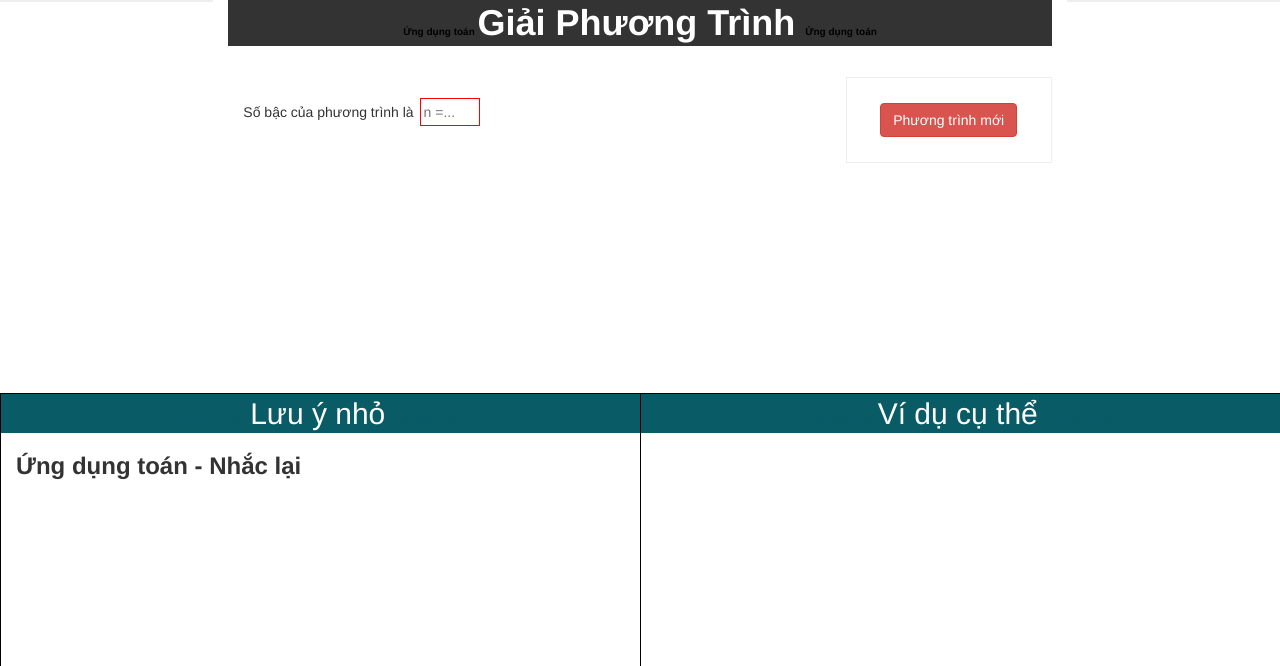
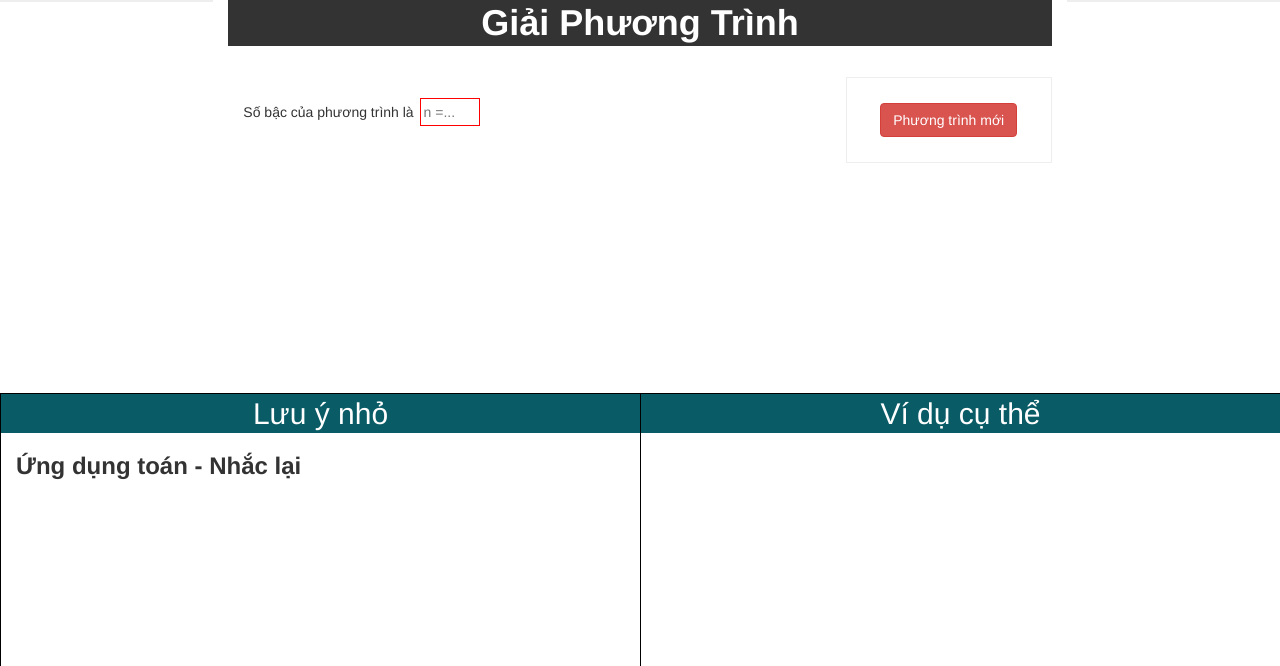
Before and after one commit to thuctoa/toanhoc, a Yii app: template views/dathuc/index.php in a window 1280 px wide. Shown: the top 666 px of the page. Run offline with PHP 8.4 and a stand-in for Yii, Linux system fonts and the light colour scheme; the template is opened without the code that fills it, so the values that code supplies are empty; some libraries are stand-ins or nearby versions.

Commit message:
pr website

```diff
--- a/views/dathuc/chiadachodathuc.php
+++ b/views/dathuc/chiadachodathuc.php
@@ -4,7 +4,7 @@ use yii\helpers\Html;
 $this->title = 'Ứng dụng toán';
 ?>
 <h1 class="tieude">
-    Ứng Dụng Toán - Chia Đa thức
+   Chia Đa thức
 </h1>
 <div class="cachtren"></div>
 <form action="/dathuc/chiadachodathuc" method="post">
--- a/views/dathuc/index.php
+++ b/views/dathuc/index.php
@@ -5,9 +5,7 @@ $this->title = 'Ứng dụng toán';
 //$this->params['breadcrumbs'][] = $this->title;
 ?>
 <h1 class="tieude">
-    <span class="pagerank"> Ứng dụng toán </span>
         Giải Phương Trình
-    <span class="pagerank"> Ứng dụng toán </span>
 </h1>
 <div class="cachtren"></div>
  <form action="/dathuc/index" method="post">
--- a/views/dathuc/luythuadathuc.php
+++ b/views/dathuc/luythuadathuc.php
@@ -4,7 +4,7 @@ use yii\helpers\Html;
 $this->title = 'Ứng dụng toán';
 ?>
 <h1 class="tieude">
-     Ứng Dụng Toán - Lũy Thừa Đa Thức
+     Lũy Thừa Đa Thức
 </h1>
 <div class="cachtren"></div>
 <form action="/dathuc/luythuadathuc" method="post">
--- a/views/dathuc/nhanhaidathuc.php
+++ b/views/dathuc/nhanhaidathuc.php
@@ -4,7 +4,7 @@ use yii\helpers\Html;
 $this->title = 'Ứng dụng toán';
 ?>
 <h1 class="tieude">
-    Ứng Dụng Toán - Nhân Đa Hai Thức
+    Nhân Đa Hai Thức
 </h1>
 <div class="cachtren"></div>
 <form action="/dathuc/nhanhaidathuc" method="post">
--- a/views/matran/index.php
+++ b/views/matran/index.php
@@ -3,9 +3,7 @@
 $this->title = 'Ứng dụng toán';
 ?>
 <h1 class="tieude">
-        <span class="pagerank"> Ứng dụng toán </span>
             Giải Hệ Phương Trình
-        <span class="pagerank"> Ứng dụng toán </span>
 </h1>
 
 <div class="cachtren"></div>
--- a/views/matran/matran.php
+++ b/views/matran/matran.php
@@ -4,7 +4,7 @@ use yii\helpers\Html;
 $this->title = 'Ứng dụng toán';
 ?>
 <h1 class="tieude">
-     Ứng Dụng Toán - Lũy Thừa Ma Trận
+    Lũy Thừa Ma Trận
 </h1>
 <div class="cachtren"></div>
 <div onload="giannonhap();">
--- a/views/matran/matrannghichdao.php
+++ b/views/matran/matrannghichdao.php
@@ -4,7 +4,7 @@ use yii\helpers\Html;
 $this->title = 'Ứng dụng toán';
 ?>
 <h1 class="tieude">
-     Ứng Dụng Toán - Ma Trận Nghịch Đảo
+     Ma Trận Nghịch Đảo
 </h1>
 <div class="cachtren"></div>
 <form action="/matran/matrannghichdao" method="post">
--- a/views/matran/nhanhaimatran.php
+++ b/views/matran/nhanhaimatran.php
@@ -4,7 +4,7 @@ use yii\helpers\Html;
 $this->title = 'Ứng dụng toán';
 ?>
 <h1 class="tieude">
-     Ứng Dụng Toán - Nhân Hai Ma Trận
+     Nhân Hai Ma Trận
 </h1>
 <div class="cachtren"></div>
 <form action="/matran/nhanhaimatran" method="post">
--- a/views/site/huongdan.php
+++ b/views/site/huongdan.php
@@ -4,9 +4,7 @@ use yii\widgets\ActiveForm;
 use yii\helpers\Url;
 ?>
 <h2 class="huongdan-tieude">
-    <span class="prhuongdan"> Ứng dụng toán </span>
         Lưu ý nhỏ
-    <span class="prhuongdan"> Ứng dụng toán </span>
 </h2>
 
 <?php
--- a/views/site/vidu.php
+++ b/views/site/vidu.php
@@ -4,9 +4,7 @@ use yii\widgets\ActiveForm;
 use yii\helpers\Url;
 ?>
 <h2 class="huongdan-tieude">
-    <span class="prhuongdan"> Ứng dụng toán </span>
         Ví dụ cụ thể
-    <span class="prhuongdan"> Ứng dụng toán </span>
 </h2>
 <?php
 $url= Url::to();
```
